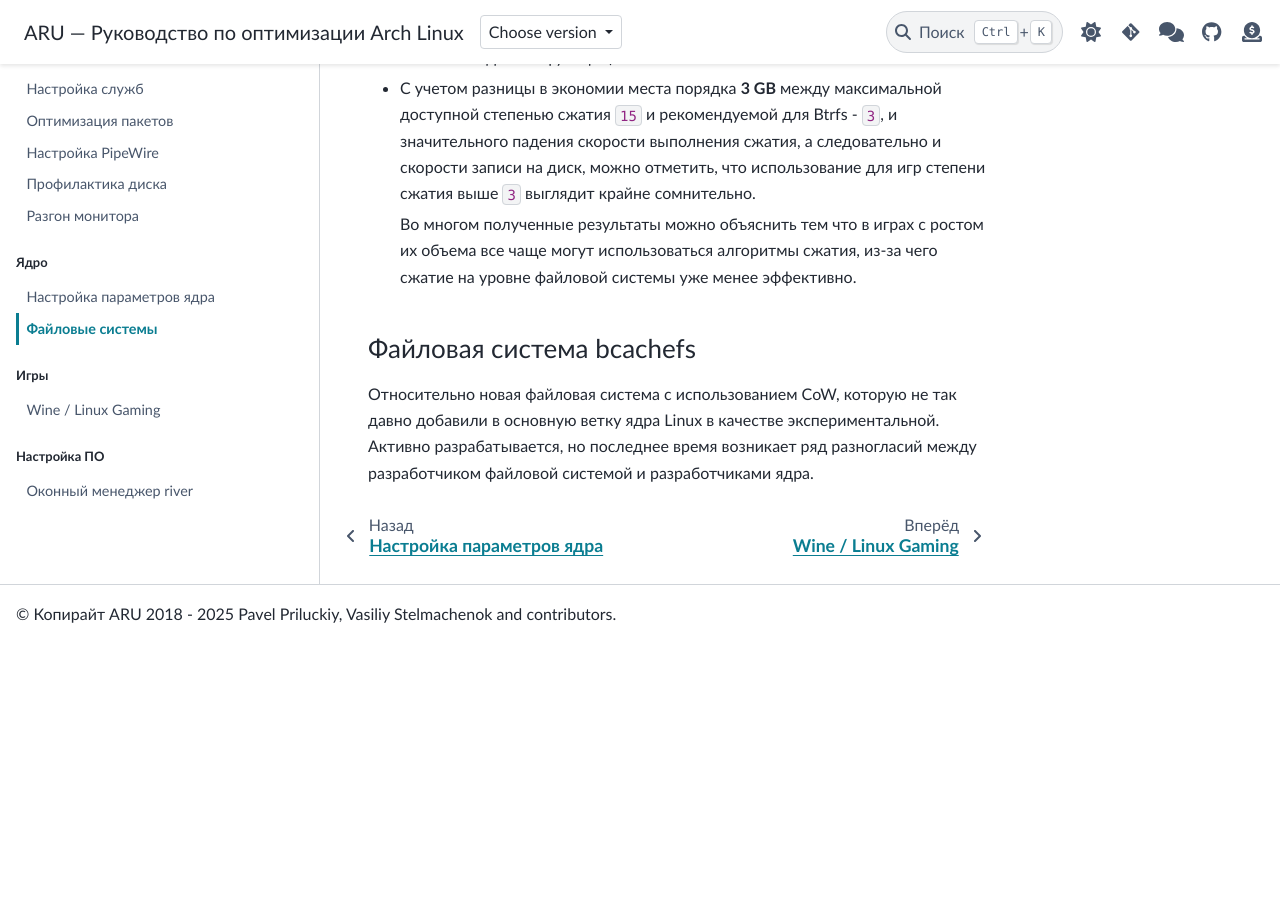
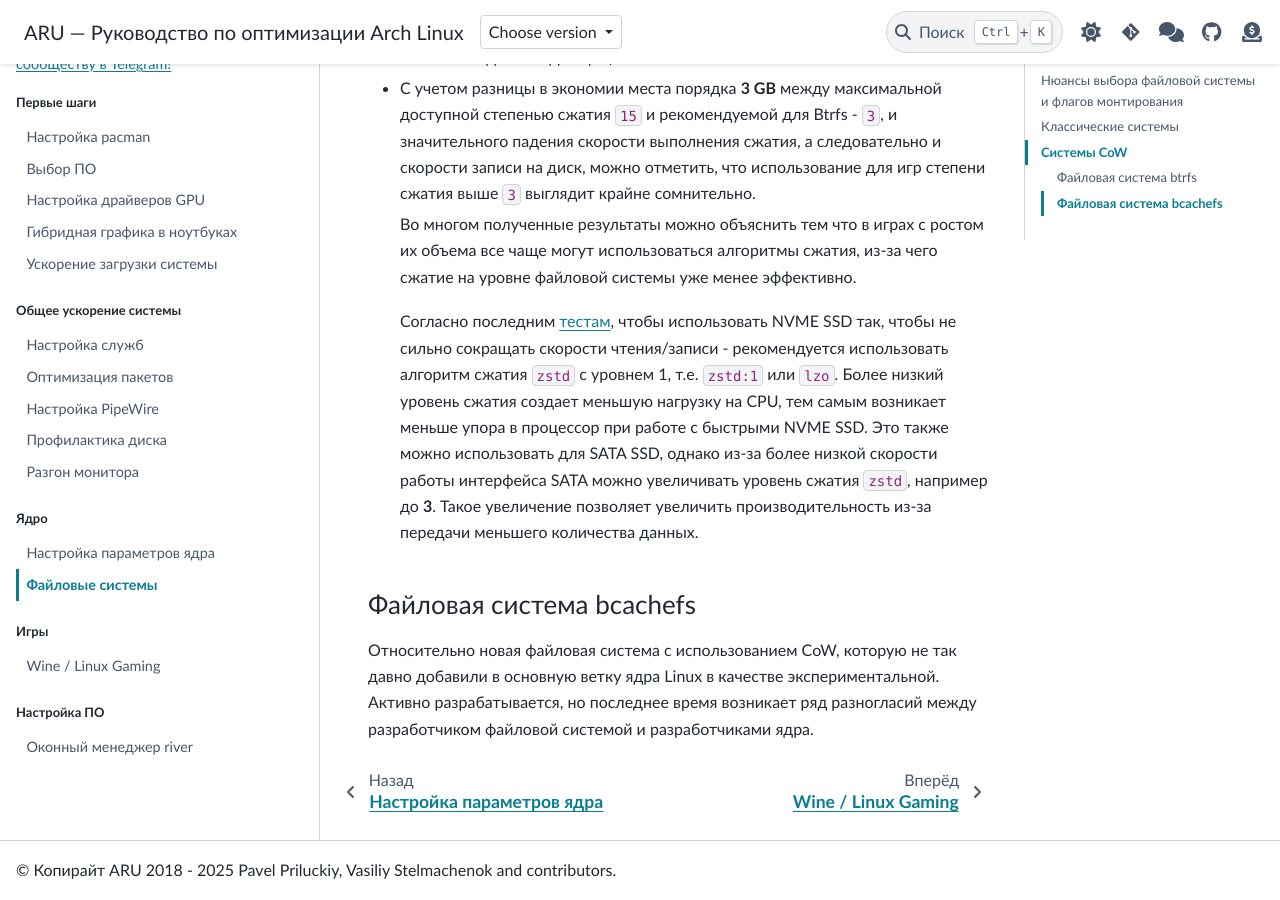
Before and after one commit to ventureoo/ARU, a Sphinx documentation site: the page built from docs/source/file-systems.rst, in a window 1280 px wide and 900 px high, scrolled down 21567 px. Built offline with Sphinx 7.4.7 and the PyData theme 0.15.4, drawn with Linux system fonts in a browser that asks for light colours; before the commit the page ends 22211 px from its top, so only the background shows below that.

Commit message:
update_btrfs_info (#178)
Добавил ссылку на последние тесты файловых систем с github.

Reviewed-on: https://codeberg.org/ventureo/ARU/pulls/178
Reviewed-by: Vasiliy Stelmachenok <ventureo@yandex.ru>
Co-authored-by: dpol <vaborisov17@gmail.com>
Co-committed-by: dpol <vaborisov17@gmail.com>

```diff
--- a/docs/source/file-systems.rst
+++ b/docs/source/file-systems.rst
@@ -958,6 +958,16 @@
   ростом их объема все чаще могут использоваться алгоритмы сжатия,
   из-за чего сжатие на уровне файловой системы уже менее эффективно.
 
+  Согласно последним `тестам <https://gist.github.com/braindevices/fde49c6a8f6b9aaf563fb977562aafec>`__, чтобы использовать NVME SSD так,
+  чтобы не сильно сокращать скорости чтения/записи - рекомендуется
+  использовать алгоритм сжатия ``zstd`` с уровнем 1, т.е. ``zstd:1`` или ``lzo``. Более низкий уровень сжатия создает меньшую нагрузку на
+  CPU, тем самым возникает меньше упора в процессор при работе с быстрыми
+  NVME SSD.
+  Это также можно использовать для SATA SSD, однако из-за более
+  низкой скорости работы интерфейса SATA можно увеличивать уровень
+  сжатия ``zstd``, например до **3**. Такое увеличение позволяет увеличить
+  производительность из-за передачи меньшего количества данных.
+
 .. index:: bcachefs
 .. _bcachefs-filesystem:
 
```
